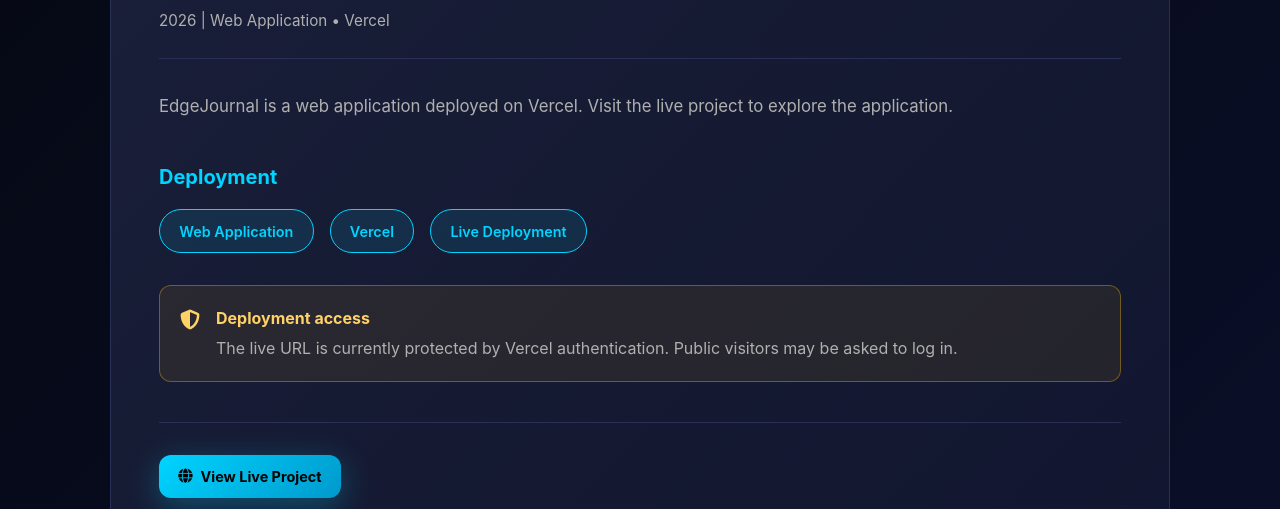
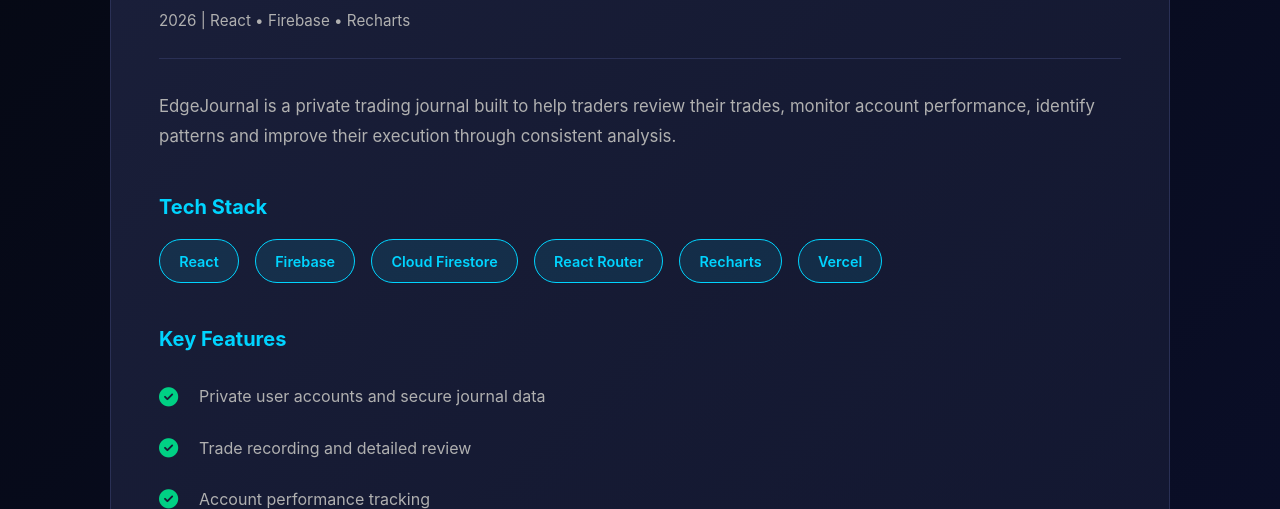
Before and after one commit to tmrodes2001/Portfolio, a plain HTML site: page edge-journal.html in a window 1280 px wide. Shown: the part 291-800 px from the top of the page. Drawn offline with Linux system fonts and the light colour scheme.

Commit message:
feat: expand EdgeJournal project details

```diff
--- a/edge-journal.html
+++ b/edge-journal.html
@@ -34,32 +34,37 @@
         <div class="project-header">
           <div class="project-info">
             <h1><i class="fas fa-book-open"></i> EdgeJournal</h1>
-            <p class="project-date">2026 | Web Application • Vercel</p>
+            <p class="project-date">2026 | React • Firebase • Recharts</p>
           </div>
           <div class="project-badge"><i class="fas fa-globe"></i> Live Project</div>
         </div>
 
         <p class="project-description">
-          EdgeJournal is a web application deployed on Vercel. Visit the live project to explore the application.
+          EdgeJournal is a private trading journal built to help traders review their trades, monitor account
+          performance, identify patterns and improve their execution through consistent analysis.
         </p>
 
-        <h2>Deployment</h2>
+        <h2>Tech Stack</h2>
         <div class="tech-stack">
-          <span class="tech-badge">Web Application</span>
+          <span class="tech-badge">React</span>
+          <span class="tech-badge">Firebase</span>
+          <span class="tech-badge">Cloud Firestore</span>
+          <span class="tech-badge">React Router</span>
+          <span class="tech-badge">Recharts</span>
           <span class="tech-badge">Vercel</span>
-          <span class="tech-badge">Live Deployment</span>
         </div>
 
-        <div class="project-access-note">
-          <i class="fas fa-shield-halved"></i>
-          <div>
-            <strong>Deployment access</strong>
-            <p>The live URL is currently protected by Vercel authentication. Public visitors may be asked to log in.</p>
-          </div>
-        </div>
+        <h2>Key Features</h2>
+        <ul class="features-list">
+          <li><i class="fas fa-check-circle"></i> Private user accounts and secure journal data</li>
+          <li><i class="fas fa-check-circle"></i> Trade recording and detailed review</li>
+          <li><i class="fas fa-check-circle"></i> Account performance tracking</li>
+          <li><i class="fas fa-check-circle"></i> Visual analytics for trading results</li>
+          <li><i class="fas fa-check-circle"></i> Structured analysis to improve trade execution</li>
+        </ul>
 
         <div class="project-footer">
-          <a href="https://edgejournal-tmr7.vercel.app/" target="_blank" rel="noopener noreferrer" class="btn btn-small btn-primary">
+          <a href="https://edgejournal-gamma.vercel.app/" target="_blank" rel="noopener noreferrer" class="btn btn-small btn-primary">
             <i class="fas fa-globe"></i> View Live Project
           </a>
         </div>
--- a/styles.css
+++ b/styles.css
@@ -844,31 +844,6 @@
   padding: 1.5rem;
 }
 
-.project-access-note {
-  display: flex;
-  gap: 1rem;
-  padding: 1.25rem;
-  margin-top: 2rem;
-  color: var(--text-lighter);
-  background: rgba(255, 193, 7, 0.08);
-  border: 1px solid rgba(255, 193, 7, 0.35);
-  border-radius: 12px;
-}
-
-.project-access-note > i,
-.project-access-note strong {
-  color: #ffd166;
-}
-
-.project-access-note > i {
-  margin-top: 0.25rem;
-  font-size: 1.25rem;
-}
-
-.project-access-note p {
-  margin-top: 0.25rem;
-}
-
 /* ==========================================
    SKILLS SECTION
    ========================================== */
```
Also changed, not shown: index.html (+2 -2 lines).
